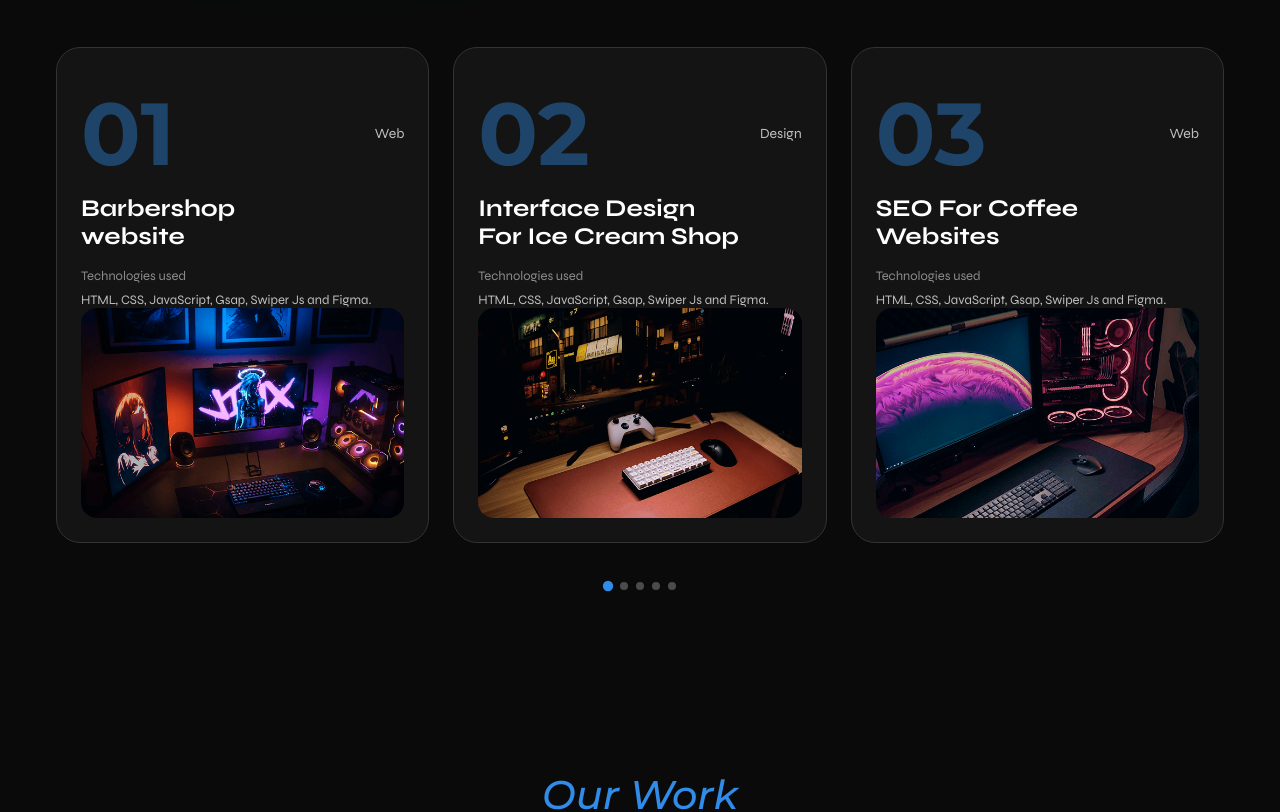
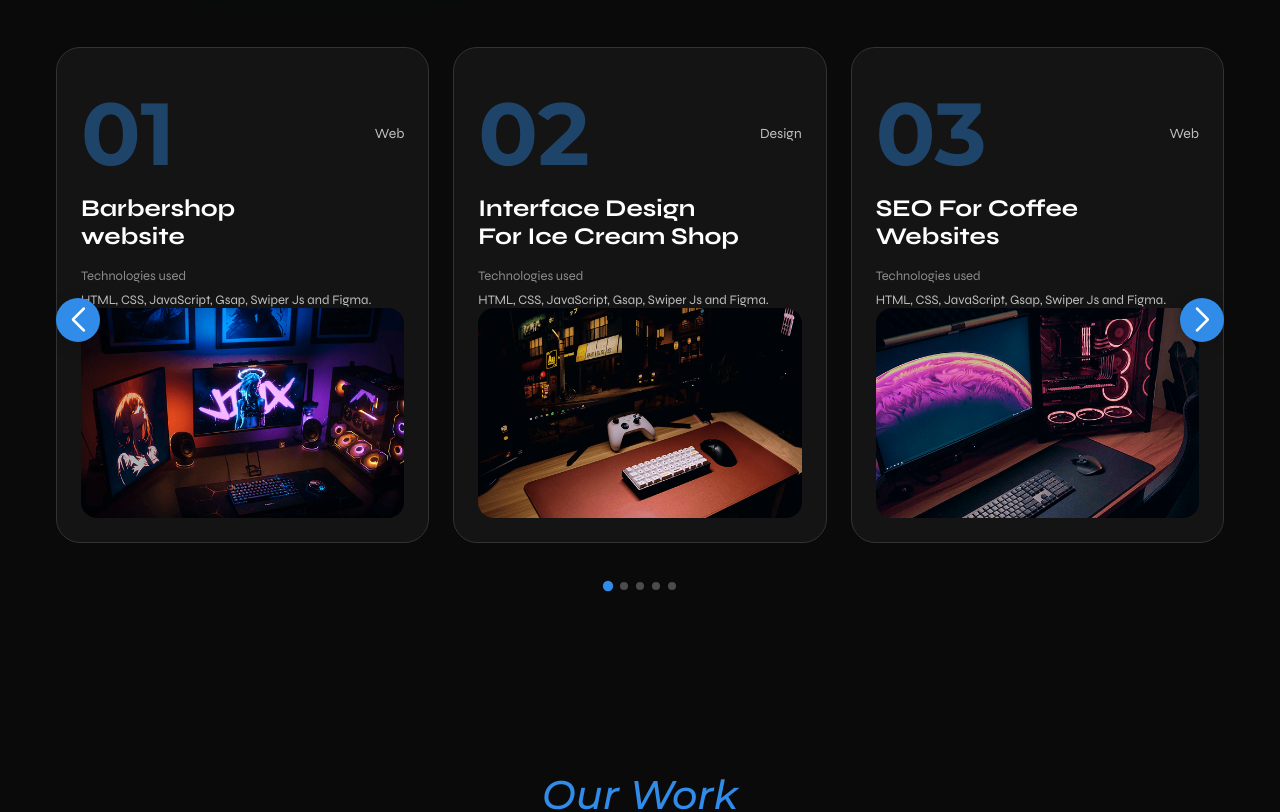
Before and after one commit to binhphanbp/portfolio-digital-marketing, a Next.js app: page / in a window 1280 px wide. Shown: the part 1564-2376 px from the top of the page. Built offline with nearby package versions, Linux system fonts and the light colour scheme.

Commit message:
feat: button slider (project)

```diff
--- a/app/globals.css
+++ b/app/globals.css
@@ -598,6 +598,43 @@ button {
   font-size: var(--smaller-font-size);
   color: var(--text-color-light);
   margin-top: 0.5rem;
+}
+
+/*=============== SWIPER NAVIGATION OVERRIDES ===============*/
+.projects__swiper .swiper-button-next,
+.projects__swiper .swiper-button-prev {
+  background-color: var(--first-color);
+  color: #fff;
+  width: 44px;
+  height: 44px;
+  border-radius: 50%;
+  box-shadow: 0 4px 16px rgba(0, 0, 0, 0.15);
+  transition: all 0.3s;
+}
+
+.projects__swiper .swiper-button-prev {
+  left: 0;
+}
+
+.projects__swiper .swiper-button-next {
+  right: 0;
+}
+
+.projects__swiper .swiper-button-next::after,
+.projects__swiper .swiper-button-prev::after {
+  font-size: 1.5rem;
+  font-weight: var(--font-bold);
+}
+
+.projects__swiper .swiper-button-next:hover,
+.projects__swiper .swiper-button-prev:hover {
+  background-color: var(--first-color-alt);
+  transform: scale(1.1);
+}
+
+.projects__swiper {
+  padding-bottom: 3rem;
+  padding-inline: 22px; /* Exactly half of button width to create half-overlap without clipping */
 }
 
 .projects__skills {
--- a/components/Projects.jsx
+++ b/components/Projects.jsx
@@ -1,9 +1,10 @@
 "use client";
 import React, { useState, useEffect } from "react";
 import { Swiper, SwiperSlide } from "swiper/react";
-import { Pagination } from "swiper/modules";
+import { Navigation, Pagination } from "swiper/modules";
 import "swiper/css";
 import "swiper/css/pagination";
+import "swiper/css/navigation";
 
 export default function Projects() {
   const [mounted, setMounted] = useState(false);
@@ -22,8 +23,9 @@ export default function Projects() {
       <div className="projects__container container">
         {mounted && (
           <Swiper
-            modules={[Pagination]}
+            modules={[Navigation, Pagination]}
             loop={true}
+            navigation={true}
             slidesPerView={1}
             spaceBetween={24}
             pagination={{ clickable: true }}
```
